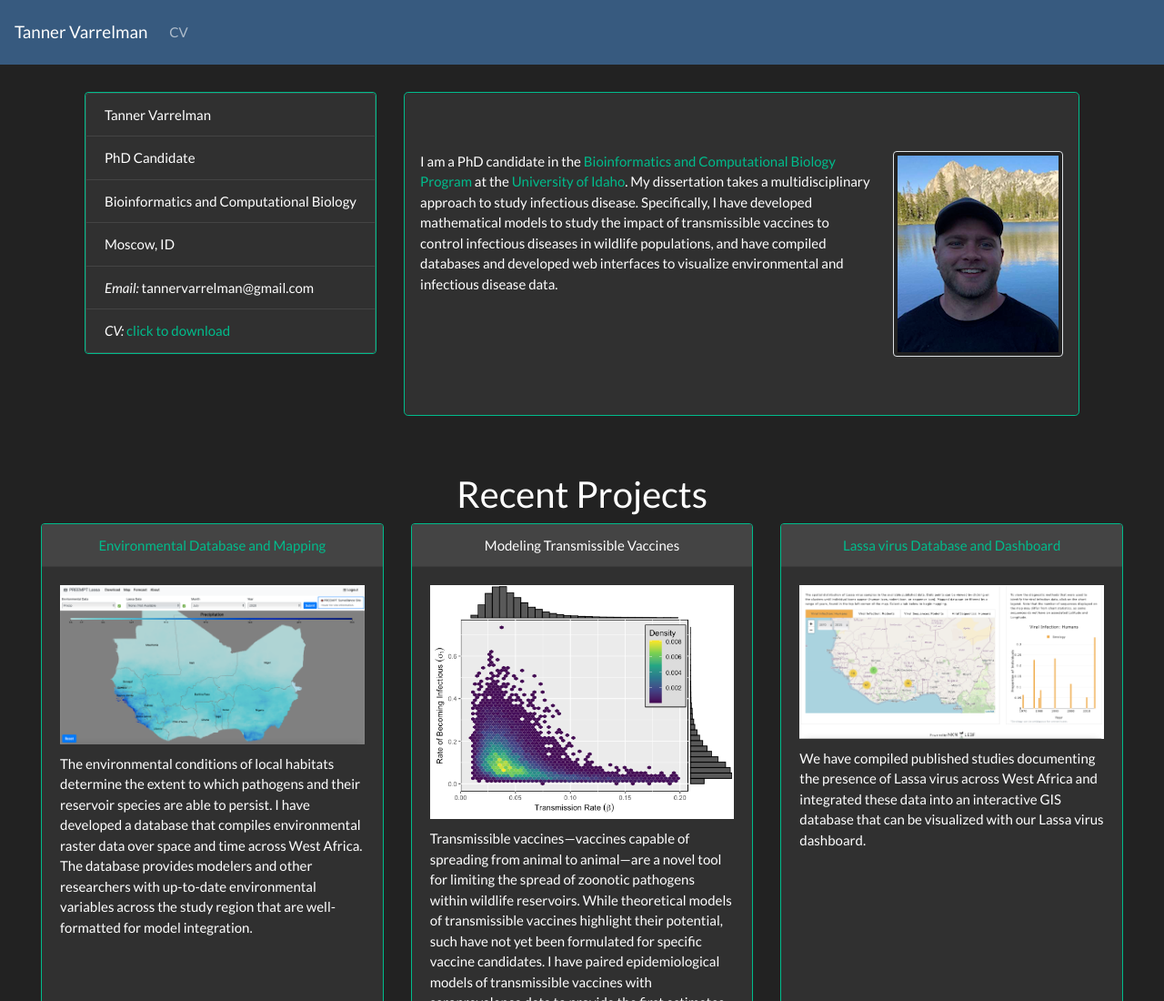
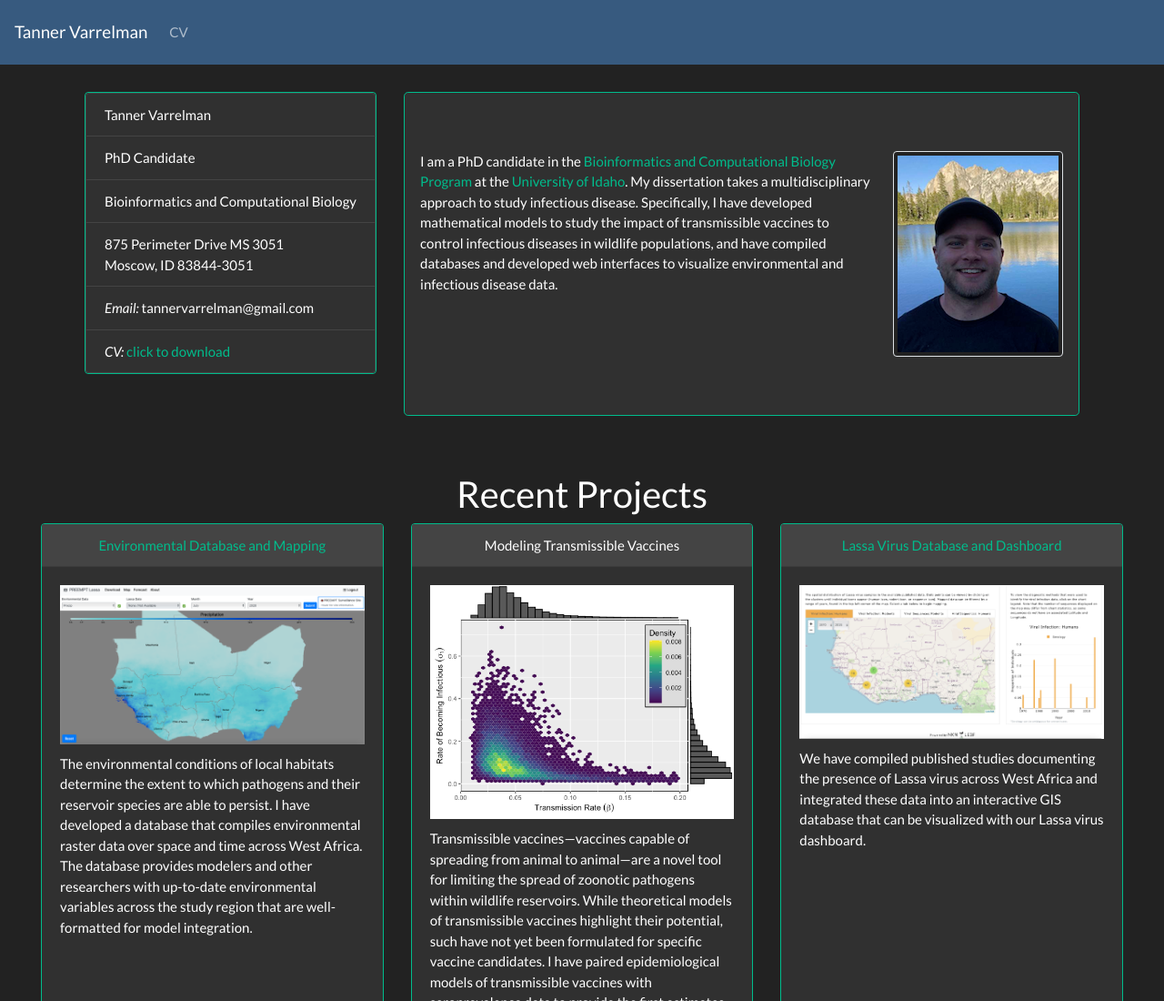
Before and after one commit to tvarrelman/tvarrelman.github.io, a plain HTML site: page index.html in a window 1280 px wide. Shown: the top 1100 px of the page at 91% size. Drawn offline with nearby package versions, Linux system fonts and the light colour scheme.

Commit message:
updated cv

```diff
--- a/index.html
+++ b/index.html
@@ -29,7 +29,7 @@
 					<li class="list-group-item">Tanner Varrelman </li>
 					<li class="list-group-item">PhD Candidate </li>
 					<li class="list-group-item">Bioinformatics and Computational Biology </li>
-					<li class="list-group-item">Moscow, ID </li>
+					<li class="list-group-item">875 Perimeter Drive MS 3051 <br> Moscow, ID 83844-3051 </li>
 					<li class="list-group-item"><i>Email: </i>tannervarrelman@gmail.com </li>
 					<li class="list-group-item"><i>CV:</i><a href="/static/VarrelmanCV.pdf" download> click to download</a> </li>
 				</ul>
@@ -71,7 +71,7 @@
 			</div>
 			<div class="col-md-4 d-flex">
 				<div class="card border-success mb-3">
-					<div class="card-header" style="text-align: center;"><a href="https://lassa.nkn.uidaho.edu" target="_blank">Lassa virus Database and Dashboard</a></div>
+					<div class="card-header" style="text-align: center;"><a href="https://lassa.nkn.uidaho.edu" target="_blank">Lassa Virus Database and Dashboard</a></div>
 					<div class="card-body">
 						<header><a href="https://lassa.nkn.uidaho.edu" target="_blank"><img src="/static/images/lassa_dashboard.png" class="img-fluid" alt="Link to webpage"></img></a></header>
 						<p class="card-text" style="margin-top:10px">
```
Also changed, not shown: 1 other file.
